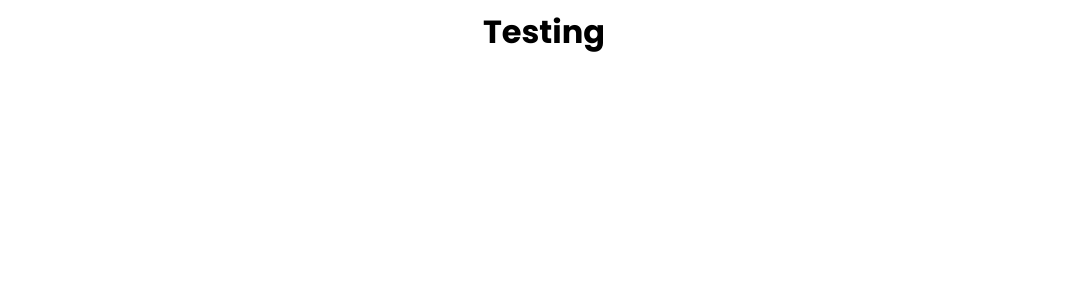
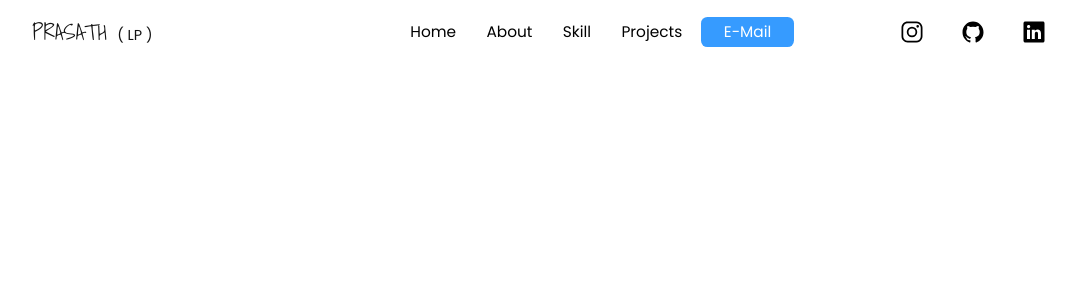
Before and after one commit to LP-user1/LP-user1.github.io, an Angular app: page / in a window 1280 px wide. Shown: the top 300 px of the page, without its empty margins (96-1172 px from the left). Built offline with nearby package versions, Linux system fonts and the light colour scheme.

Commit message:
Feature : Added Header

```diff
--- a/src/app/app.component.html
+++ b/src/app/app.component.html
@@ -1 +1,112 @@
-<h1>Testing</h1>
+<!-- header starts -->
+<header class="header">
+  <div class="header-container">
+    <a href="/">PRASATH <span>( LP )</span></a>
+    <div class="header-container--menu menu">
+      <svg
+        xmlns="http://www.w3.org/2000/svg"
+        class="ionicon"
+        viewBox="0 0 512 512"
+      >
+        <path
+          fill="none"
+          stroke="currentColor"
+          stroke-linecap="round"
+          stroke-miterlimit="10"
+          stroke-width="32"
+          d="M80 160h352M80 256h352M80 352h352"
+        />
+      </svg>
+    </div>
+    <nav class="header-container--item">
+      <ul class="nav">
+        <li class="nav-item">
+          <a href="/" class="nav-item-link page-link">Home</a>
+        </li>
+        <li class="nav-item">
+          <a href="/" class="nav-item-link page-link">About</a>
+        </li>
+        <li class="nav-item">
+          <a href="/" class="nav-item-link page-link">Skill</a>
+        </li>
+        <li class="nav-item">
+          <a href="/" class="nav-item-link page-link">Projects</a>
+        </li>
+        <li class="nav-item">
+          <a
+            href="mailto:prasathmass000@gmail.com"
+            class="nav-item-link page-link mail-link"
+            >E-Mail</a
+          >
+        </li>
+      </ul>
+      <ul class="nav">
+        <li class="nav-item">
+          <a
+            href="https://instagram.com/prasa_th_/"
+            target="_blank"
+            rel="noopener noreferrer"
+            class="nav-item-link social-link"
+            ><svg
+              xmlns="http://www.w3.org/2000/svg"
+              class="ionicon"
+              viewBox="0 0 512 512"
+            >
+              <title>LP-Instagram</title>
+              <path
+                d="M349.33 69.33a93.62 93.62 0 0193.34 93.34v186.66a93.62 93.62 0 01-93.34 93.34H162.67a93.62 93.62 0 01-93.34-93.34V162.67a93.62 93.62 0 0193.34-93.34h186.66m0-37.33H162.67C90.8 32 32 90.8 32 162.67v186.66C32 421.2 90.8 480 162.67 480h186.66C421.2 480 480 421.2 480 349.33V162.67C480 90.8 421.2 32 349.33 32z"
+              />
+              <path
+                d="M377.33 162.67a28 28 0 1128-28 27.94 27.94 0 01-28 28zM256 181.33A74.67 74.67 0 11181.33 256 74.75 74.75 0 01256 181.33m0-37.33a112 112 0 10112 112 112 112 0 00-112-112z"
+              />
+            </svg>
+          </a>
+        </li>
+        <li class="nav-item">
+          <a
+            href="https://github.com/LP-user1"
+            class="nav-item-link social-link"
+            target="_blank"
+            rel="noopener noreferrer"
+            ><svg
+              xmlns="http://www.w3.org/2000/svg"
+              class="ionicon"
+              viewBox="0 0 512 512"
+            >
+              <title>LP-Github</title>
+              <path
+                d="M256 32C132.3 32 32 134.9 32 261.7c0 101.5 64.2 187.5 153.2 217.9a17.56 17.56 0 003.8.4c8.3 0 11.5-6.1 11.5-11.4 0-5.5-.2-19.9-.3-39.1a102.4 102.4 0 01-22.6 2.7c-43.1 0-52.9-33.5-52.9-33.5-10.2-26.5-24.9-33.6-24.9-33.6-19.5-13.7-.1-14.1 1.4-14.1h.1c22.5 2 34.3 23.8 34.3 23.8 11.2 19.6 26.2 25.1 39.6 25.1a63 63 0 0025.6-6c2-14.8 7.8-24.9 14.2-30.7-49.7-5.8-102-25.5-102-113.5 0-25.1 8.7-45.6 23-61.6-2.3-5.8-10-29.2 2.2-60.8a18.64 18.64 0 015-.5c8.1 0 26.4 3.1 56.6 24.1a208.21 208.21 0 01112.2 0c30.2-21 48.5-24.1 56.6-24.1a18.64 18.64 0 015 .5c12.2 31.6 4.5 55 2.2 60.8 14.3 16.1 23 36.6 23 61.6 0 88.2-52.4 107.6-102.3 113.3 8 7.1 15.2 21.1 15.2 42.5 0 30.7-.3 55.5-.3 63 0 5.4 3.1 11.5 11.4 11.5a19.35 19.35 0 004-.4C415.9 449.2 480 363.1 480 261.7 480 134.9 379.7 32 256 32z"
+              />
+            </svg>
+          </a>
+        </li>
+        <li class="nav-item">
+          <a
+            href="https://www.linkedin.com/in/lp-profile/"
+            class="nav-item-link social-link"
+            target="_blank"
+            rel="noopener noreferrer"
+            ><svg
+              xmlns="http://www.w3.org/2000/svg"
+              class="ionicon"
+              viewBox="0 0 512 512"
+            >
+              <title>LP-Linkedin</title>
+              <path
+                d="M444.17 32H70.28C49.85 32 32 46.7 32 66.89v374.72C32 461.91 49.85 480 70.28 480h373.78c20.54 0 35.94-18.21 35.94-38.39V66.89C480.12 46.7 464.6 32 444.17 32zm-273.3 373.43h-64.18V205.88h64.18zM141 175.54h-.46c-20.54 0-33.84-15.29-33.84-34.43 0-19.49 13.65-34.42 34.65-34.42s33.85 14.82 34.31 34.42c-.01 19.14-13.31 34.43-34.66 34.43zm264.43 229.89h-64.18V296.32c0-26.14-9.34-44-32.56-44-17.74 0-28.24 12-32.91 23.69-1.75 4.2-2.22 9.92-2.22 15.76v113.66h-64.18V205.88h64.18v27.77c9.34-13.3 23.93-32.44 57.88-32.44 42.13 0 74 27.77 74 87.64z"
+              />
+            </svg>
+          </a>
+        </li>
+      </ul>
+    </nav>
+  </div>
+</header>
+<!-- header end -->
+
+<!-- main starts -->
+<main>
+  <!-- hero area -->
+  <section class="hero-area"></section>
+</main>
+<!-- main end -->
--- a/src/app/app.component.scss
+++ b/src/app/app.component.scss
@@ -1,16 +1,143 @@
-@import url('https://fonts.googleapis.com/css2?family=Inter:wght@300;400;700&family=Poppins:wght@100;200;300;400;700&display=swap');
+/* header */
+.header {
+  width: 100%;
+  padding: .6rem 8rem;
+  background-color: #fff;
+  transition: 300ms;
 
-* {
-  margin: 0;
-  padding: 0;
-  box-sizing: border-box;
-  font-family: 'Poppins', sans-serif;
+  &.nav-fixed {
+    position: sticky;
+    top: 0;
+    left: 0;
+    box-shadow: 0 0 5px #00000024;
+  }
+
+  &-container {
+    display: flex;
+    justify-content: space-between;
+    align-items: center;
+
+    & > a {
+      font-family: "Shadows Into Light", cursive;
+      font-size: 1.4rem;
+      color: #000000ed;
+
+      & > span {
+        font-size: .9rem;
+      }
+
+      &:hover {
+        color: dodgerblue;
+        transition: 300ms;
+      }
+    }
+
+    &--menu {
+      display: none;
+
+      & > svg {
+        width: 1.5rem;
+      }
+    }
+
+    &--item {
+      display: flex;
+      justify-content: space-between;
+      align-items: center;
+      gap: 6rem;
+
+      & ul.nav {
+        display: flex;
+        justify-content: space-between;
+        align-items: center;
+        gap: .5rem;
+
+        li.nav-item {
+          list-style: none;
+
+          & a {
+            padding: .5rem .7rem;
+            color: #000;
+            display: flex;
+            align-items: center;
+
+            &.page-link {
+              font-size: .96rem;
+              position: relative;
+              transition: 400ms;
+
+              &.active:not(.mail-link) {
+                color: #0c97fa;
+              }
+
+              &:hover:not(.mail-link, .active) {
+                color: rgba(0, 0, 0, 0.546);
+              }
+
+              &:not(.mail-link)::after {
+                position: absolute;
+                content: "";
+                top: 100%;
+                left: 45%;
+                width: 10%;
+                height: .2rem;
+                border-radius: .6rem;
+                background-color: transparent;
+                transition: 400ms;
+              }
+
+              &:hover:not(.mail-link, .active)::after {
+                left: 10%;
+                width: 80%;
+                background-color: dodgerblue;
+              }
+            }
+
+            &.mail-link {
+              padding: .2rem 1.4rem;
+              background-color: rgba(30, 143, 255, 0.891);
+              border-radius: .4rem;
+              color: #fff;
+
+              &:hover:not(.active),
+              &.active {
+                background-color: rgba(30, 143, 255, 0.612);
+              }
+            }
+          }
+        }
+
+        &:nth-child(2) {
+          // second child /* ul.nav */
+          gap: 1rem;
+
+          li a {
+            $white: linear-gradient(#fff, #fff);
+            $gradient: linear-gradient(to right, #0c97fa, #16e1f5);
+            border: .25rem solid transparent;
+            border-radius: .5rem;
+            padding: .4rem;
+
+            svg {
+              width: 1.5rem;
+              height: 1.5rem;
+            }
+
+            &:hover {
+              background: $white padding-box, $gradient border-box;
+            }
+
+          }
+        }
+      }
+    }
+  }
 }
 
-a {
-  text-decoration: none;
+/* header end */
+
+/* hero area */
+.hero-area {
+  padding: 1rem;
+
 }
-
-h1 {
-  text-align: center;
-}
--- a/src/index.html
+++ b/src/index.html
@@ -1,13 +1,13 @@
-<!doctype html>
+<!DOCTYPE html>
 <html lang="en">
-<head>
-  <meta charset="utf-8">
-  <title>Portfolio</title>
-  <base href="/">
-  <meta name="viewport" content="width=device-width, initial-scale=1">
-  <link rel="icon" type="image/x-icon" href="favicon.ico">
-</head>
-<body>
-  <app-root></app-root>
-</body>
+  <head>
+    <meta charset="utf-8" />
+    <title>LP | Portfolio</title>
+    <base href="/" />
+    <meta name="viewport" content="width=device-width, initial-scale=1" />
+    <link rel="icon" href="./assets/favicon-256(1).png" type="image/x-icon" />
+  </head>
+  <body>
+    <app-root></app-root>
+  </body>
 </html>
--- a/src/styles.scss
+++ b/src/styles.scss
@@ -1 +1,16 @@
-/* You can add global styles to this file, and also import other style files */
+/*** Global style sheet  ***/
+
+@import url("https://fonts.googleapis.com/css2?family=Inter:wght@300;400;700&family=Poppins:wght@100;200;300;400;700&family=Shadows+Into+Light&display=swap");
+
+* {
+  margin: 0;
+  padding: 0;
+  box-sizing: border-box;
+  font-family: 'Poppins', sans-serif;
+  scroll-behavior: smooth;
+  scroll-margin-top: 60px;
+
+  a {
+    text-decoration: none;
+  }
+}
```
Also changed, not shown: src/assets/scss/abstract/_mixins.scss (added, +46 -0 lines), src/assets/favicon-256(1).png (added), src/assets/scss/_theme-colors.scss (added), 1 other file (tests, documents, lock files or other folders).
